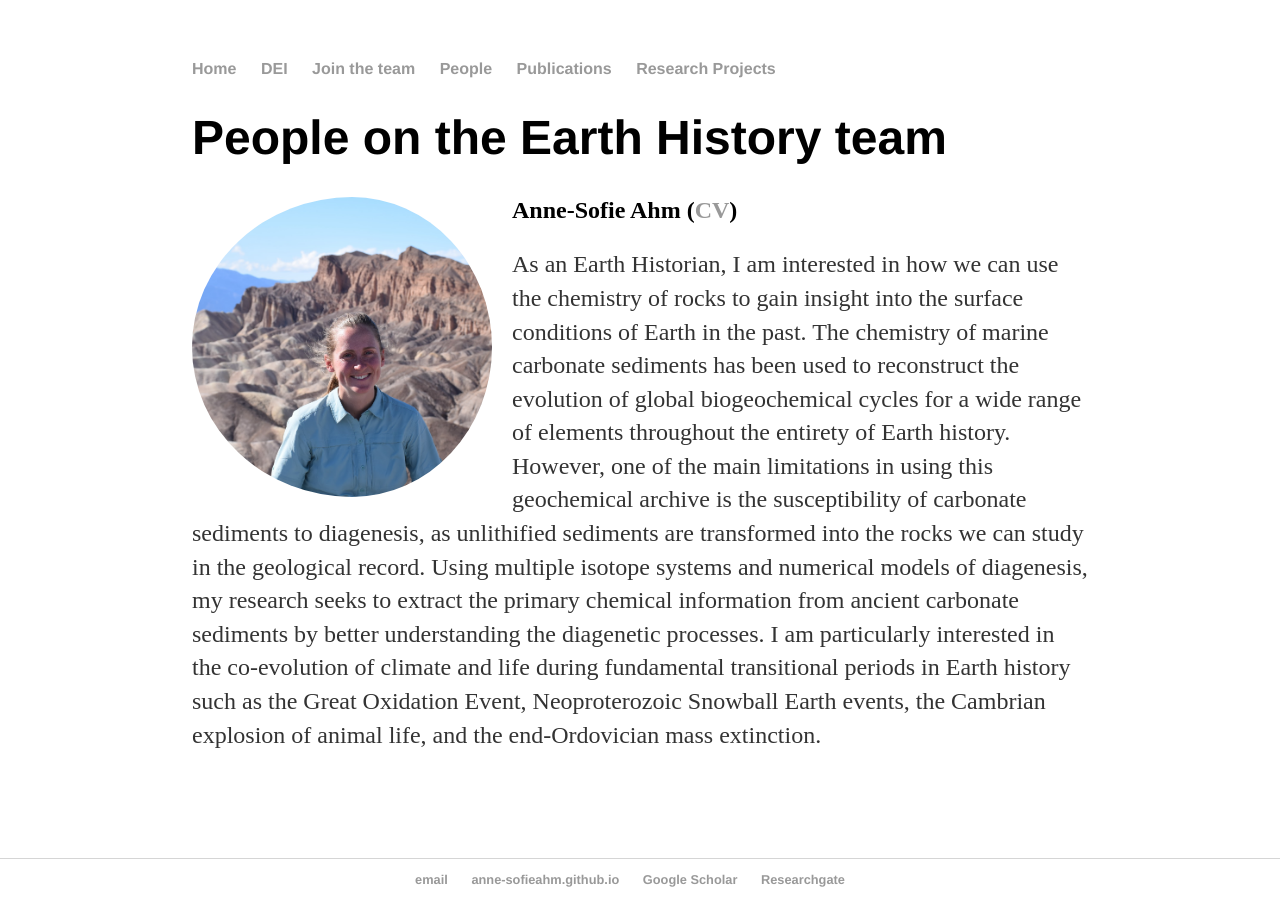
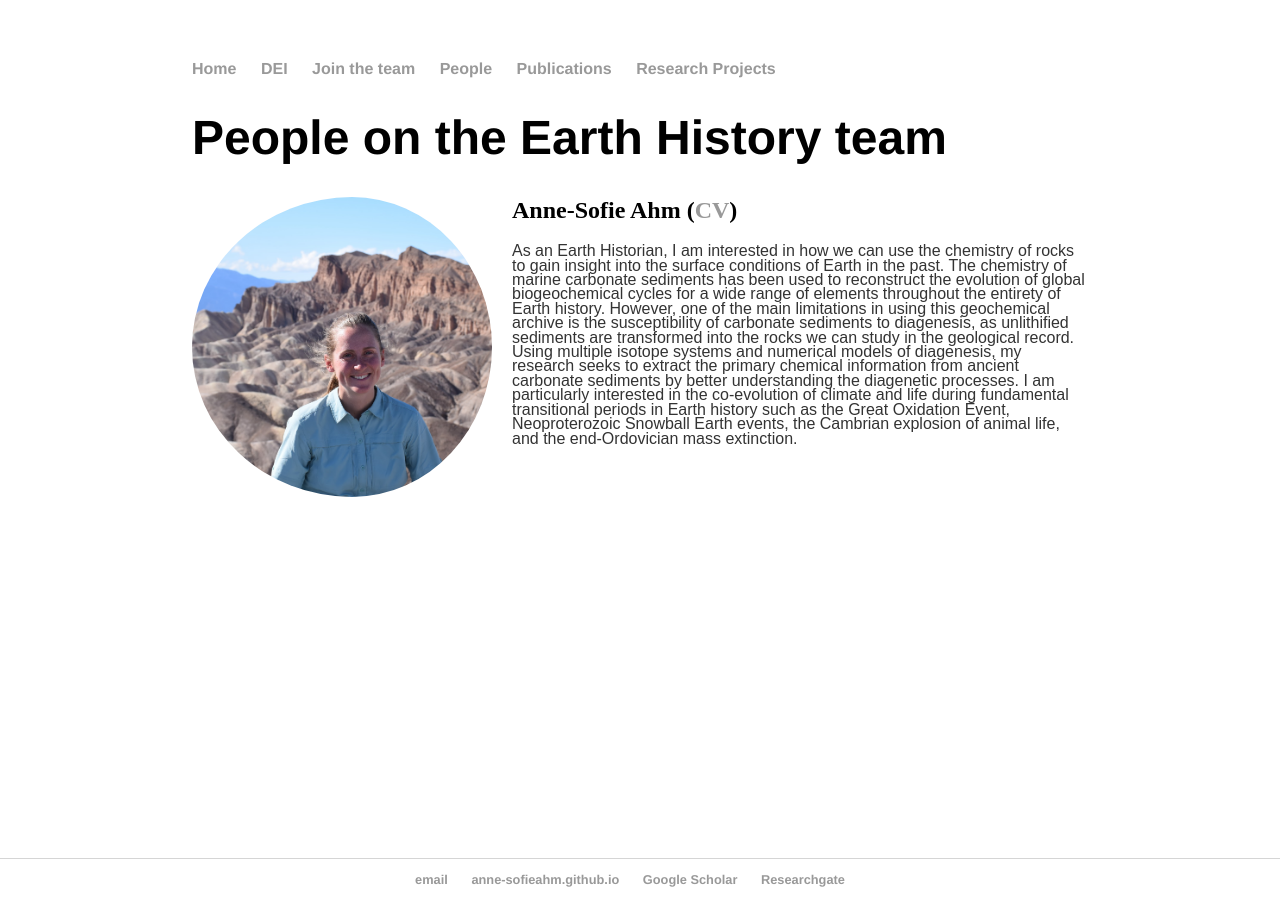
Before and after one commit to Anne-SofieAhm/Anne-SofieAhm.github.io, a Jekyll site: the page built from people/index.html, in a window 1280 px wide. Built offline with Jekyll 4.4.1, drawn with Linux system fonts in a browser that asks for light colours.

Commit message:
Update main.css

```diff
--- a/css/main.css
+++ b/css/main.css
@@ -32,8 +32,9 @@ h1 {
 }
 
 p {
-    font-size: 1.5em;
-    line-height: 1.4em;
+    font-size: 1em;
+    font-family:'Arial';
+    line-height: 0.9em;
     color: #333;
 }
 
```
